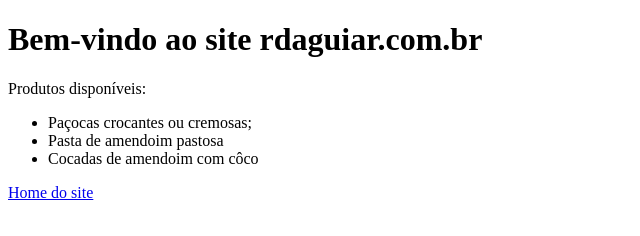
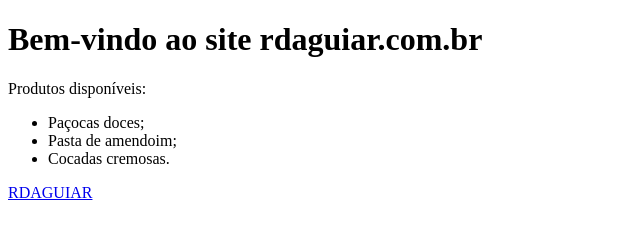
Before and after one commit to rdaguiar2025/rdaguiar, a plain HTML site: page index.html in a window 1280 px wide. Shown: the whole page, without its empty margins (0-640 px from the left). Drawn offline with Linux system fonts and the light colour scheme.

Commit message:
Update index.html

```diff
--- a/index.html
+++ b/index.html
@@ -9,10 +9,10 @@
   <h1>Bem-vindo ao site rdaguiar.com.br</h1>
 <p>Produtos disponíveis:</p>
 <ul>
-    <li>Paçocas crocantes ou cremosas;</li>
-    <li>Pasta de amendoim pastosa</li>
-    <li>Cocadas de amendoim com côco</li>
+    <li>Paçocas doces;</li>
+    <li>Pasta de amendoim;</li>
+    <li>Cocadas cremosas.</li>
 </ul>
-<a href="https://www.rdaguiar.com.br">Home do site</a>
+<a href="https://rdaguiar.com.br">RDAGUIAR</a>
 </body>
 </html>
```
